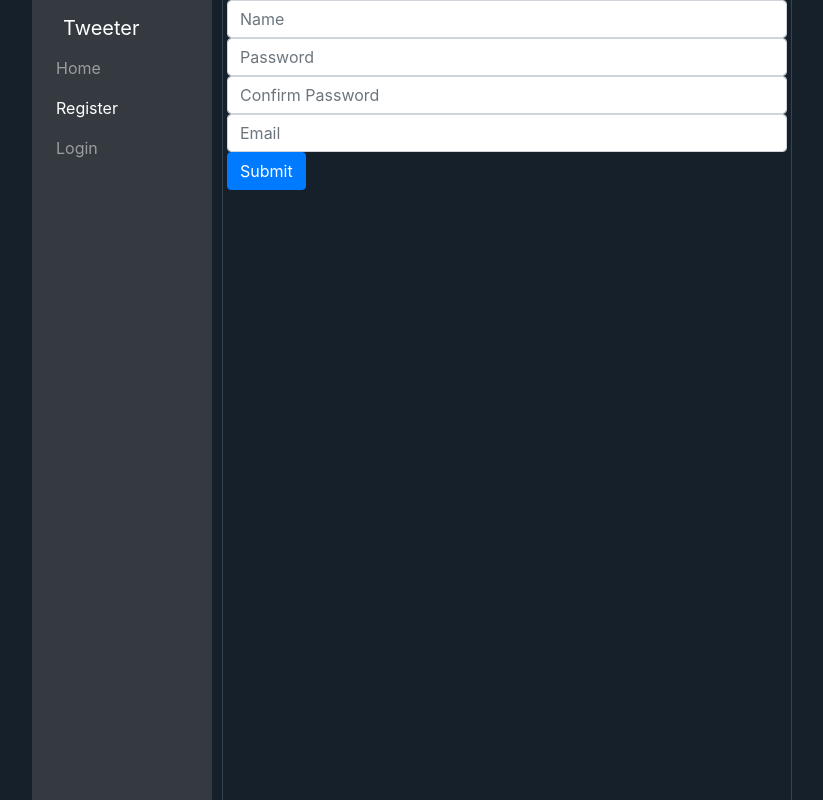
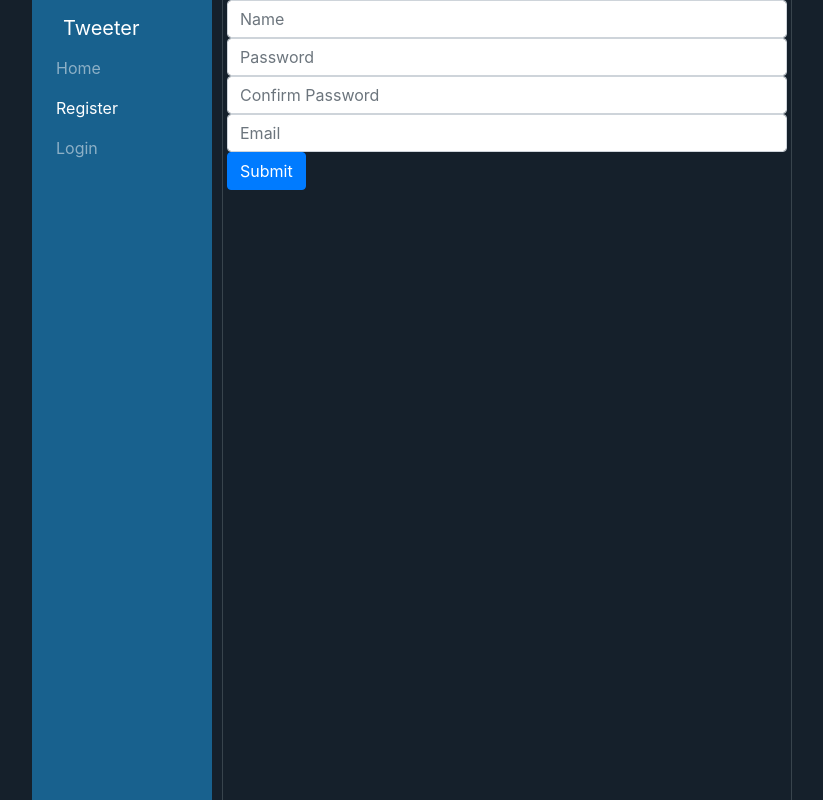
Before and after one commit to hamidrezarj/twitter_clone, a Django app: page /register/ in a window 1280 px wide. Shown: the whole page, without its empty margins (38-861 px from the left). Run offline with Django 3.2, Linux system fonts and the light colour scheme; some libraries are stand-ins or nearby versions.

Commit message:
Update index.css, navbar.html, and profile.html

```diff
--- a/tweets/static/tweets/index.css
+++ b/tweets/static/tweets/index.css
@@ -44,6 +44,7 @@
     align-content: start;
     vertical-align: top;
     position: fixed;
+    background-color: rgba(29, 161, 242, 0.5) !important;
 }
 
 @media (max-width: 992px) {
@@ -227,6 +228,10 @@
     width: 60px !important;
 }
 
-.replyView>tweet-box:hover {
+.replyView > tweet-box:hover {
     background-color: rgba(255, 255, 255, 1) !important;
 }
+
+.modal-content {
+    background-color: rgba(172, 154, 242, 0.9) !important;
+}
--- a/tweets/templates/base/navbar.html
+++ b/tweets/templates/base/navbar.html
@@ -13,9 +13,9 @@
 
 {% block content %}
     <div class="sideNav ml-0 d-inline-block">
-        <nav class="navbar nav-stacked flex-column navbar-expand navbar-dark bg-dark col-12 d-inline-block"
+        <nav class="navbar nav-stacked flex-column navbar-expand navbar-dark col-12 d-inline-block"
              style="min-height: 100vh;">
-            <a class="navbar-brand col-12" href="{% url 'tweets:index' %}">
+            <a class="text navbar-brand col-12" href="{% url 'tweets:index' %}">
                 {% if brand_name %}{{ brand_name }}{% else %}No brand name{% endif %}</a>
 
             {#    <button class="navbar-toggler" type="button" data-toggle="collapse" data-target="#navbarSupportedContent"#}
```
Also changed, not shown: tweets/templates/tweets/profile.html (+9 -9 lines).
